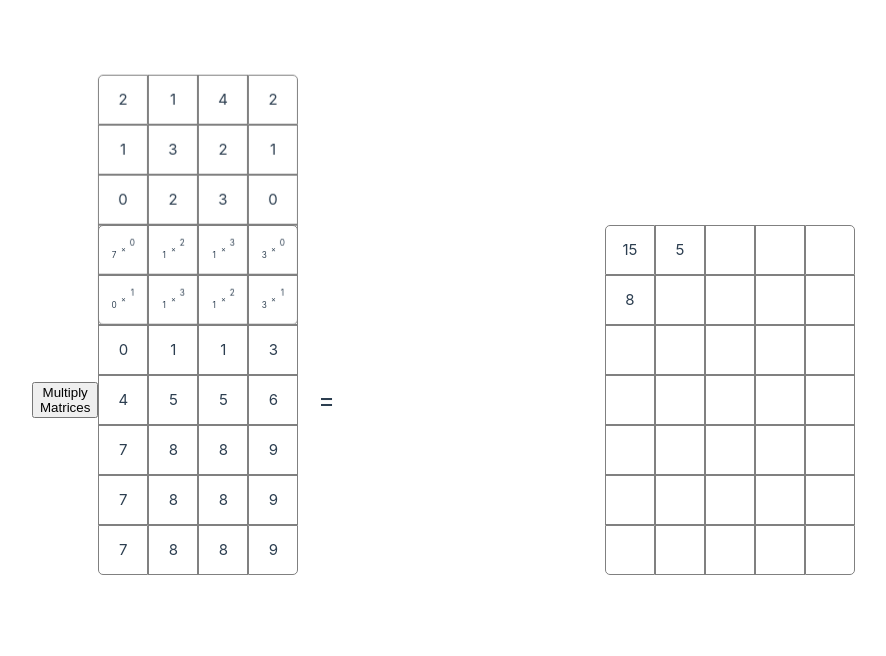
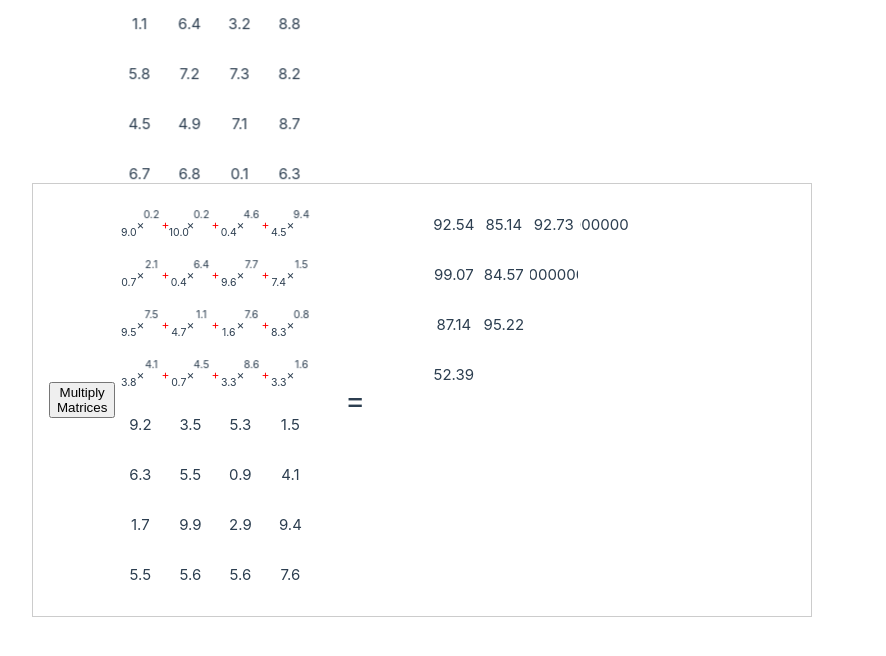
Before and after one commit to ryansereno/vue-tensor, a Vue app: page / in a window 1280 px wide. Both pictures are taken after a click on the button "Multiply Matrices". Shown: the top 656 px of the page, without its empty margins (0-886 px from the left). Built offline with nearby package versions, Linux system fonts and the light colour scheme.

Commit message:
added addition operators, and fixed styling

```diff
--- a/src/App.vue
+++ b/src/App.vue
@@ -1,25 +1,54 @@
 <template>
-  <MatrixMultiplication :matrixAData="matrixA" :matrixBData="matrixB" />
+  <MatrixMultiplication
+    :matrixAData="matrixA"
+    :matrixALabels="matrixALabels"
+    :matrixBData="matrixB"
+    :matrixBLabels="matrixBLabels"
+  />
 </template>
 
 <script setup>
-import {ref} from 'vue'
+import { ref } from "vue";
 import MatrixMultiplication from "@/components/MatrixMultiplication.vue";
 
-const matrixA = ref([
-  [7, 1, 1, 3],
-  [0, 1, 1, 3],
-  [0, 1, 1, 3],
-  [4, 5, 5, 6],
-  [7, 8, 8, 9],
-  [7, 8, 8, 9],
-  [7, 8, 8, 9],
-]);
+function generateRandomFloat() {
+  const number =  Math.random() * 10;
+  return number.toFixed(1)
+}
 
-const matrixB = ref([
-  [1, 0, 0, 1, 2],
-  [3, 2, 2, 3, 1],
-  [2, 3, 3, 2, 4],
-  [1, 0, 0, 1, 2],
-]);
+const rowsA = 8;
+const colsA = 4;
+const rowsB = 4;
+const colsB = 8;
+
+const matrixA = ref(
+  Array.from({ length: rowsA }, () =>
+    Array.from({ length: colsA }, () => generateRandomFloat()))
+);
+
+const matrixB = ref(
+  Array.from({ length: rowsB }, () =>
+    Array.from({ length: colsB }, () => generateRandomFloat()))
+);
+
+const matrixALabels = [
+  "cats",
+  "like",
+  "to",
+  "lie",
+  "in",
+  "the",
+  "evening",
+  "sun",
+];
+const matrixBLabels = [
+  "cats",
+  "like",
+  "to",
+  "lie",
+  "in",
+  "the",
+  "evening",
+  "sun",
+];
 </script>
--- a/src/components/Matrix.vue
+++ b/src/components/Matrix.vue
@@ -1,4 +1,10 @@
 <template>
+  <div style="display: flex">
+    <!--<table>
+    <tr v-for="(row, rowIndex) in matrixData" :key="rowIndex">
+      <td v-if="props.rowLabels">{{ props.rowLabels[rowIndex] }}</td>
+    </tr>
+  </table>-->
     <table>
       <tr v-for="(row, rowIndex) in matrixData" :key="rowIndex">
         <td v-for="(column, colIndex) in row" :key="colIndex">
@@ -12,14 +18,24 @@
             {{ column }}
           </span>
           <span
-          class="math-symbol"
+            class="inner-cell-math-symbol"
             :style="{ opacity: isActiveRow(rowIndex) ? 1 : 0 }"
           >
             ×
           </span>
+          <span
+            class="between-cell-math-symbol"
+            :style="{
+              opacity:
+                isActiveRow(rowIndex) && colIndex < row.length - 1 ? 1 : 0,
+            }"
+          >
+            +
+          </span>
         </td>
       </tr>
     </table>
+  </div>
 </template>
 
 <script setup>
@@ -31,6 +47,7 @@ const props = defineProps([
   "activeRows",
   "activeColumns",
   "matrixIsRotated",
+  "rowLabels",
 ]);
 const isActiveRow = (rowIndex) =>
   props.activeRows && props.activeRows.includes(rowIndex);
@@ -50,8 +67,6 @@ td {
   max-width: 50px;
   min-width: 50px;
   height: 50px;
-  overflow: hidden;
-  border: 1px solid gray;
 }
 td > span {
   transition: transform 0.3s;
@@ -61,26 +76,35 @@ td > span {
   box-sizing: border-box;
   justify-content: center;
   align-items: center;
+  overflow:hidden;
 }
 
 .activeRow {
-  transform: scale(0.55) translateX(-16px) translateY(10px);
+  transform: scale(0.7) translateX(-16px) translateY(10px);
 }
 .activeColumn:not(.rotated) {
-  transform: scale(0.55) translateX(17px) translateY(-13px);
+  transform: scale(0.7) translateX(17px) translateY(-13px);
 }
 .activeColumn.rotated {
-  transform: rotateZ(90deg) scale(0.55) translateX(17px) translateY(-13px);
+  transform: rotateZ(90deg) scale(0.7) translateX(17px) translateY(-13px);
 }
 .rotated:not(.activeColumn) {
   transform: rotateZ(90deg);
 }
-.math-symbol {
+.inner-cell-math-symbol {
   position: absolute;
   top: 50%;
   left: 50%;
   transform: translate(-50%, -50%);
-  font-size: 0.5em;
+  font-size: 0.8em;
+}
+.between-cell-math-symbol {
+  position: absolute;
+  top: 50%;
+  left: 100%;
+  transform: translate(-50%, -50%);
+  font-size: 0.8em;
+  color: red;
 }
 table tr:first-child td:first-child {
   border-top-left-radius: 5px;
--- a/src/components/MatrixMultiplication.vue
+++ b/src/components/MatrixMultiplication.vue
@@ -1,10 +1,11 @@
 <template>
-  <div style="display: flex; align-items: center">
+  <div style="display: flex; align-items: center; position: relative; padding: 1rem; border: 1px solid #ccc;">
     <button @click="stepwiseMultiplication">Multiply Matrices</button>
     <Matrix
       ref="matrixARef"
       :matrixData="matrixAData"
       :activeRows="matrixAActiveRows"
+      :rowLabels="matrixALabels"
     />
     <span v-if="!resultMatrix" class="matrix-math-operator"> X </span>
     <span v-if="resultMatrix" class="matrix-math-operator"> = </span>
@@ -16,21 +17,26 @@
         :matrixIsRotated="isRotated"
       />
     </div>
-    <Matrix v-if="resultMatrix" :matrixData="resultMatrix"></Matrix>
+    <div :style="resultMatrixStyle">
+      <Matrix v-if="resultMatrix" :matrixData="resultMatrix"></Matrix>
+    </div>
   </div>
 </template>
 
 <script setup>
 import { ref } from "vue";
 import Matrix from "@/components/Matrix.vue";
-const { matrixAData, matrixBData } = defineProps([
+const { matrixAData, matrixBData, matrixALabels, matrixBLabels } = defineProps([
   "matrixAData",
   "matrixBData",
+  "matrixALabels",
+  "matrixBLabels",
 ]);
 const transformStyle = ref({});
 
 const matrixARef = ref(null);
 const matrixBRef = ref(null);
+const resultMatrixStyle = ref({});
 
 const matrixAActiveRows = ref([]);
 const matrixBActiveColumns = ref([]);
@@ -64,7 +70,7 @@ const stepwiseMultiplication = () => {
     translateY = matrixARect.top - matrixBRect.top;
     rowHeightA = matrixARect.height / matrixAData.length;
 
-    //initialize resultMatrix wirh null values
+    //initialize resultMatrix with null values
     const result = Array(rowsA)
       .fill(null)
       .map(() => Array(colsB).fill(null));
@@ -72,6 +78,10 @@ const stepwiseMultiplication = () => {
 
     //send cell isRotated state to child matrices
     isRotated.value = true;
+    resultMatrixStyle.value = {
+      position: "absolute",
+      left: `${matrixBRect.left}px`,
+    };
   }
 
   if (step.value < maxSteps) {
@@ -107,18 +117,18 @@ const stepwiseMultiplication = () => {
 
     // Increment the step and set a timeout to call this function again
     step.value++;
-    setTimeout(stepwiseMultiplication, 1000);
+    setTimeout(stepwiseMultiplication, 600);
   }
 };
 </script>
 
 <style>
 .matrix-transition {
-  transition: transform 1s, top 1s, left 1s;
+  transition: transform 0.6s, top 0.6s, left 1s;
 }
 .matrix-math-operator {
-  font-size: 25px;
-  margin-left: 20px;
-  margin-right: 20px;
+  font-size: 2em;
+  margin-left: 1em;
+  margin-right: 1em;
 }
 </style>
```
Lines whose indentation alone changed are shown as unchanged.
